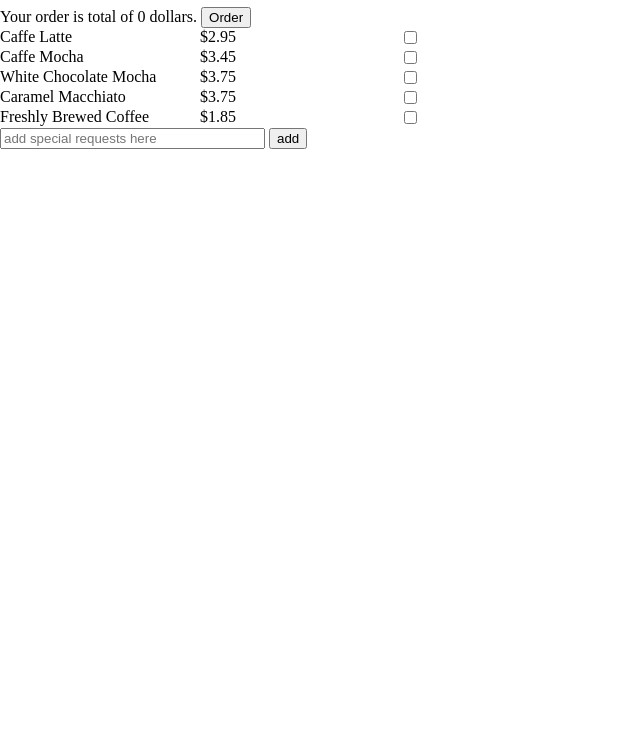
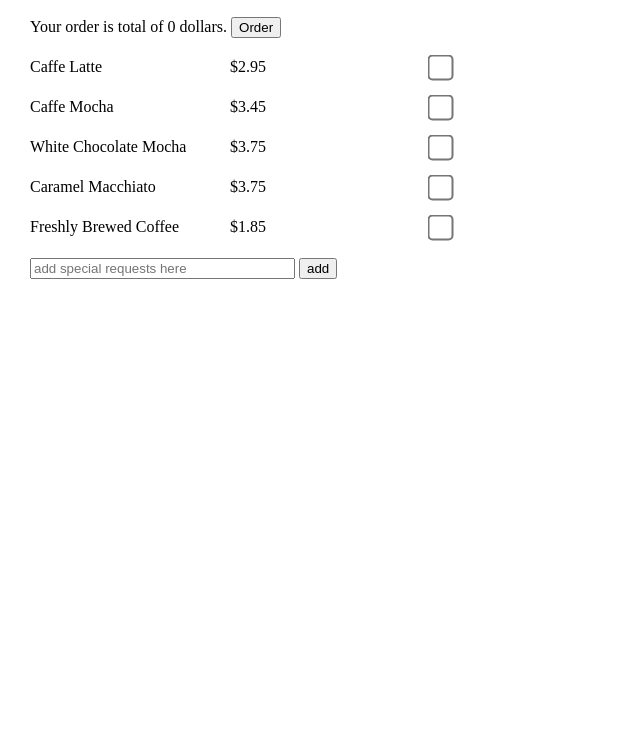
Before and after one commit to jeroldlin/AngularMenu, a plain HTML site: page index.html in a window 1280 px wide. Shown: the part 73-805 px from the top of the page, without its empty margins (0-640 px from the left). Drawn offline with Linux system fonts and the light colour scheme.

Commit message:
Style Update

```diff
--- a/Style.css
+++ b/Style.css
@@ -1,27 +1,38 @@
 @charset "utf-8";
 /* CSS Document */
-html {
-	height:100%;
-}
-
 body {
-	min-height:			98%;
-	margin:				0;
+	margin:		20px;
 }
 
 .selected-true {
-	text-decoration: line-through;
-	color: grey;
+	background-color: lightgrey;
+}
+
+.menuRow {
+	padding:	10px;
 }
 
 .menuDescription {
-	width:200px;
-	position:relative;
-	float:left;
+	width:		200px;
+	position:	relative;
+	float:		left;
 }
 
 .menuPrice {
-	width:200px;
-	position:relative;
-	float:left;
+	width:		200px;
+	position:	relative;
+	float:		left;
 }
+
+.menuComment {
+	background-color: orange;
+}
+
+input[type=checkbox] {
+  /* Double-sized Checkboxes */
+  -ms-transform: scale(2); /* IE */
+  -moz-transform: scale(2); /* FF */
+  -webkit-transform: scale(2); /* Safari and Chrome */
+  -o-transform: scale(2); /* Opera */
+  padding: 10px;
+}
--- a/index.html
+++ b/index.html
@@ -23,21 +23,19 @@
 <body>
 	<h1>Menu</h1>
 	<div ng-controller="MenuListController as menuList">
-		Your order is total of {{menuList.totalCost()}} dollars. <button ng-click="menuList.order()">Order</button>
-
-		<div ng-repeat="item in menuList.items" class="menuItem">
-			<div class="selected-{{item.selected}}">
-				<input type="checkbox" ng-model="item.selected"><div class="menuDescription">{{item.text}}</div><div class="menuPrice">${{item.price}}</div>
-			</div>
+		<div class="menuRow">
+			Your order is total of {{menuList.totalCost()}} dollars. <button ng-click="menuList.order()">Order</button>
 		</div>
 
-		<div ng-repeat="comment in menuList.comments" class="menuItem">
-			<div>
-				<div class="menuDescription">{{comment.text}}</div><button ng-click="menuList.deleteComment($index)">Delete</button>
-			</div>
+		<div ng-repeat="item in menuList.items" class="menuRow selected-{{item.selected}}">
+			<input type="checkbox" ng-model="item.selected"><div class="menuDescription">{{item.text}}</div><div class="menuPrice">${{item.price}}</div>
 		</div>
 
-		<form ng-submit="menuList.addComment()">
+		<div ng-repeat="comment in menuList.comments" class="menuRow menuComment">
+			<div class="menuDescription">{{comment.text}}</div><button ng-click="menuList.deleteComment($index)">Delete</button>
+		</div>
+
+		<form ng-submit="menuList.addComment()" class="menuRow">
 			<input type="text" ng-model="menuList.commentText" size="30" placeholder="add special requests here">
 			<input type="submit" value="add">
 		</form>
```
